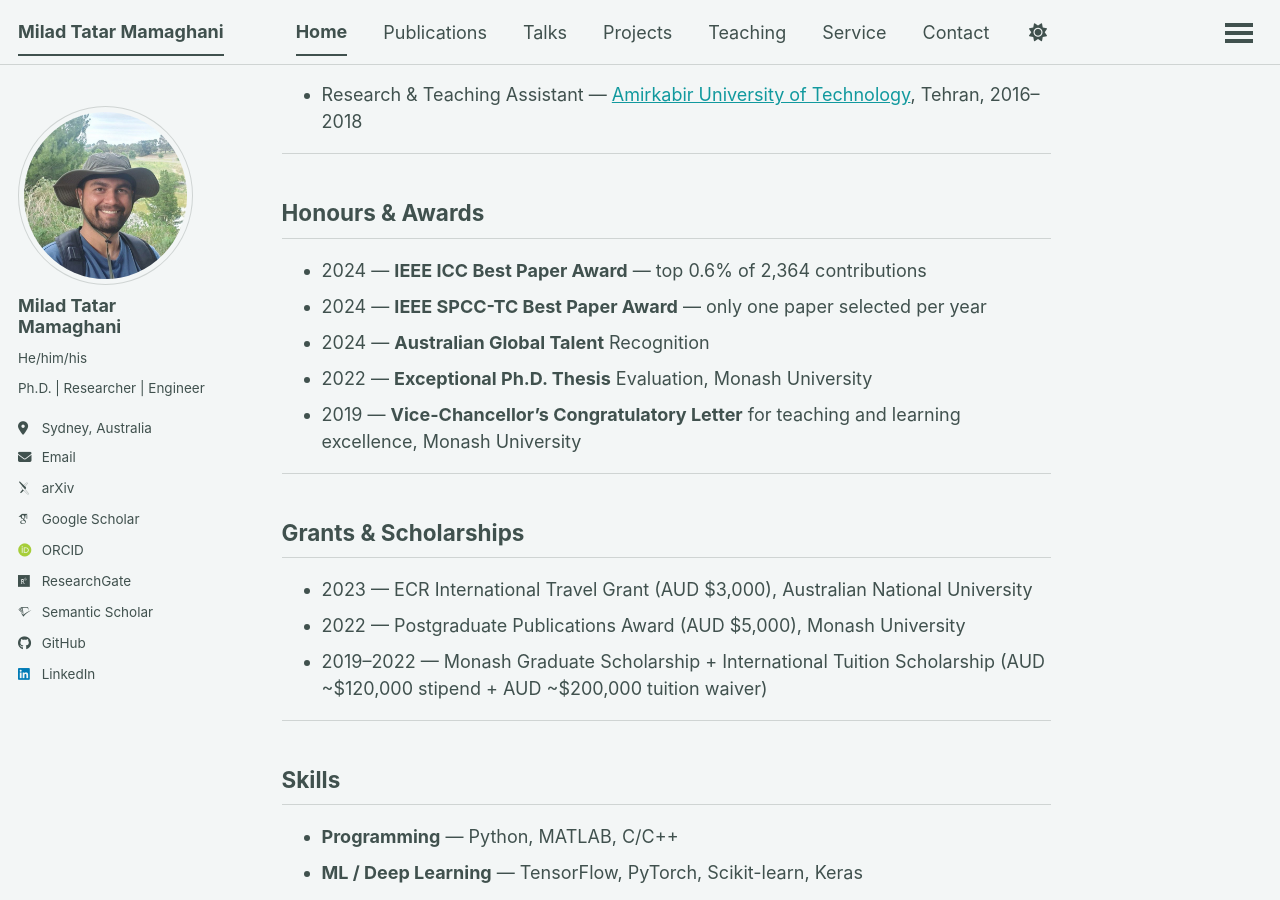
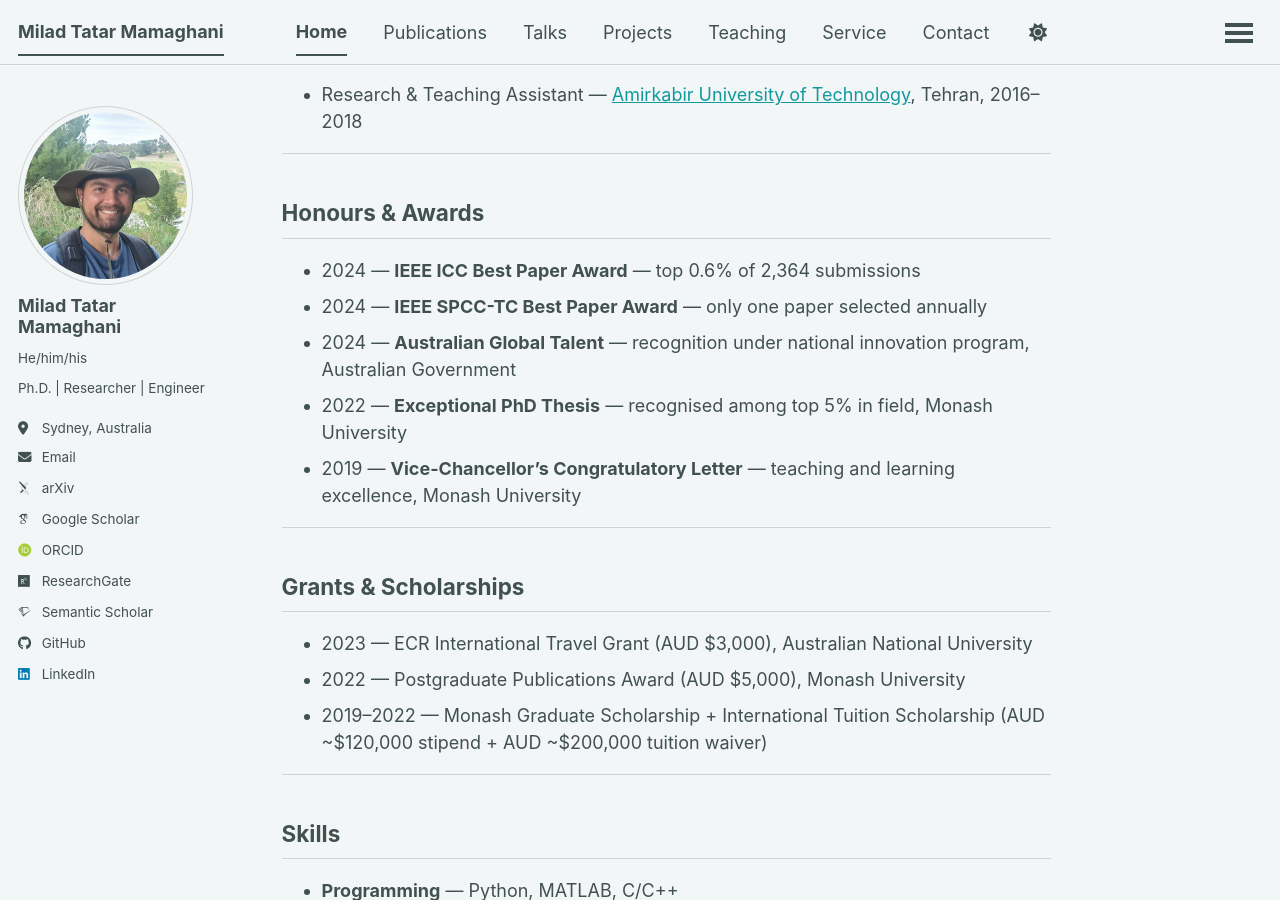
Before and after one commit to miladtm94/miladtm94.github.io, a Jekyll site: the page built from _pages/about.md, in a window 1280 px wide and 900 px high, scrolled down 1615 px. Built offline with Jekyll 4.4.1, drawn with Linux system fonts in a browser that asks for light colours; some web fonts are replaced; a script that is not in the unit is left out.

Commit message:
bio updated

```diff
--- a/_pages/about.md
+++ b/_pages/about.md
@@ -51,11 +51,11 @@ Milad is always interested in discussing new research directions, collaborations
 
 ## Honours & Awards
 
-- 2024 &mdash; **IEEE ICC Best Paper Award** — top 0.6% of 2,364 contributions
-- 2024 &mdash; **IEEE SPCC-TC Best Paper Award** — only one paper selected per year
-- 2024 &mdash; **Australian Global Talent** Recognition
-- 2022 &mdash; **Exceptional Ph.D. Thesis** Evaluation, Monash University
-- 2019 &mdash; **Vice-Chancellor's Congratulatory Letter** for teaching and learning excellence, Monash University
+- 2024 &mdash; **IEEE ICC Best Paper Award** — top 0.6% of 2,364 submissions
+- 2024 &mdash; **IEEE SPCC-TC Best Paper Award** — only one paper selected annually
+- 2024 &mdash; **Australian Global Talent** — recognition under national innovation program, Australian Government
+- 2022 &mdash; **Exceptional PhD Thesis** — recognised among top 5% in field, Monash University
+- 2019 &mdash; **Vice-Chancellor's Congratulatory Letter** — teaching and learning excellence, Monash University
 
 ---
 
```
